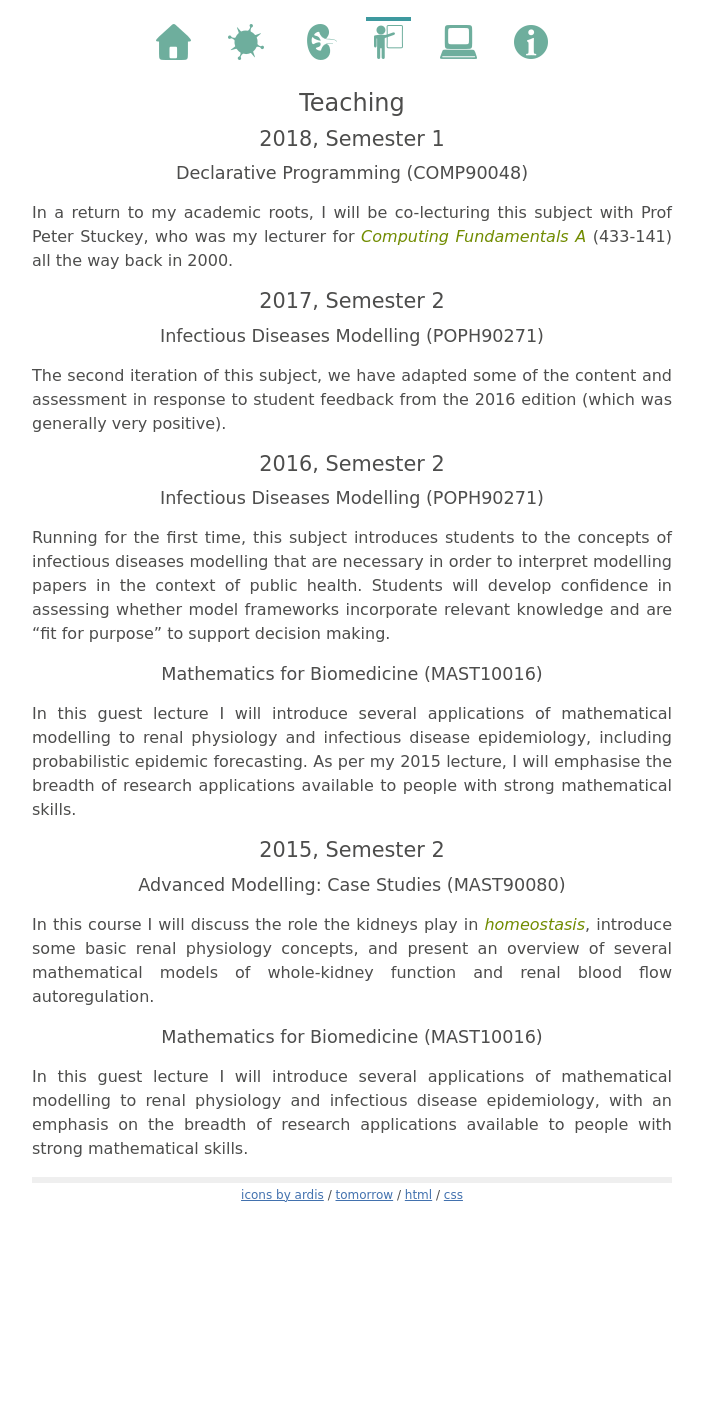
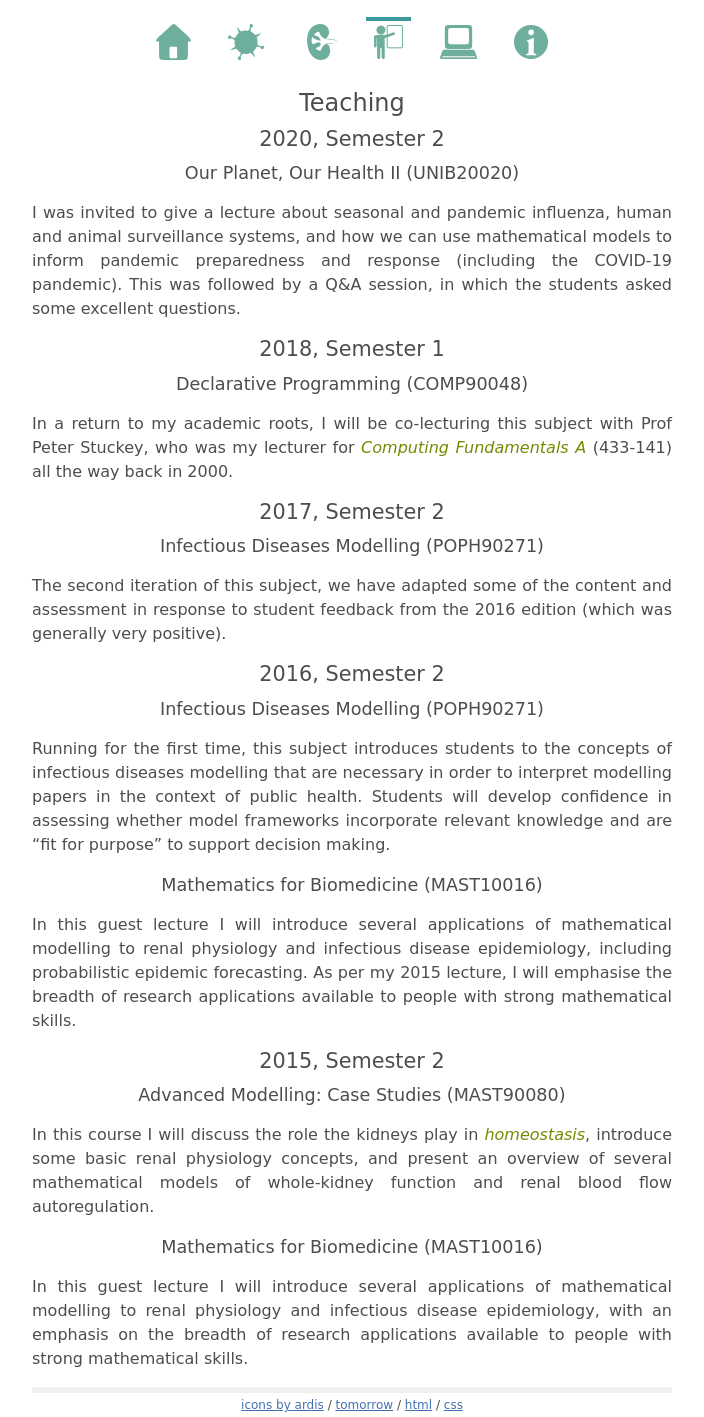
Before and after one commit to robmoss/previous2-robmoss.github.io, a Jekyll site: the page built from teaching/index.md, in a window 1280 px wide. Shown: the whole page, without its empty margins (288-992 px from the left). Built offline with Jekyll 4.4.1, drawn with Linux system fonts in a browser that asks for light colours; before the commit the page ends 1207 px from its top, so only the background shows below that.

Commit message:
I gave a lecture for OPOH2

```diff
--- a/teaching/index.md
+++ b/teaching/index.md
@@ -2,6 +2,13 @@
 title: Teaching
 category: teaching
 ---
+
+## 2020, Semester 2
+
+### Our Planet, Our Health II (UNIB20020)
+
+I was invited to give a lecture about seasonal and pandemic influenza, human and animal surveillance systems, and how we can use mathematical models to inform pandemic preparedness and response (including the COVID-19 pandemic).
+This was followed by a Q&A session, in which the students asked some excellent questions.
 
 ## 2018, Semester 1
 
```
